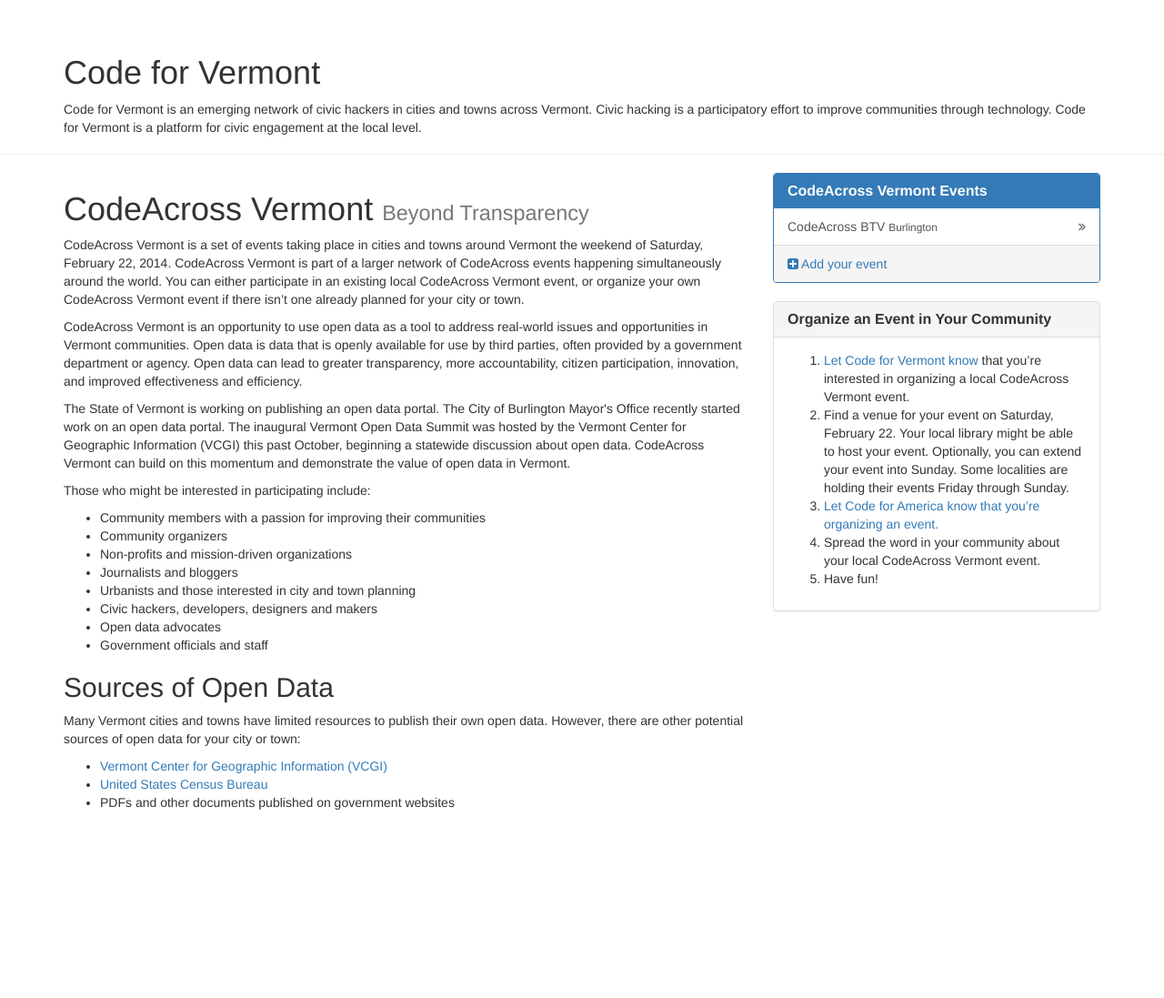
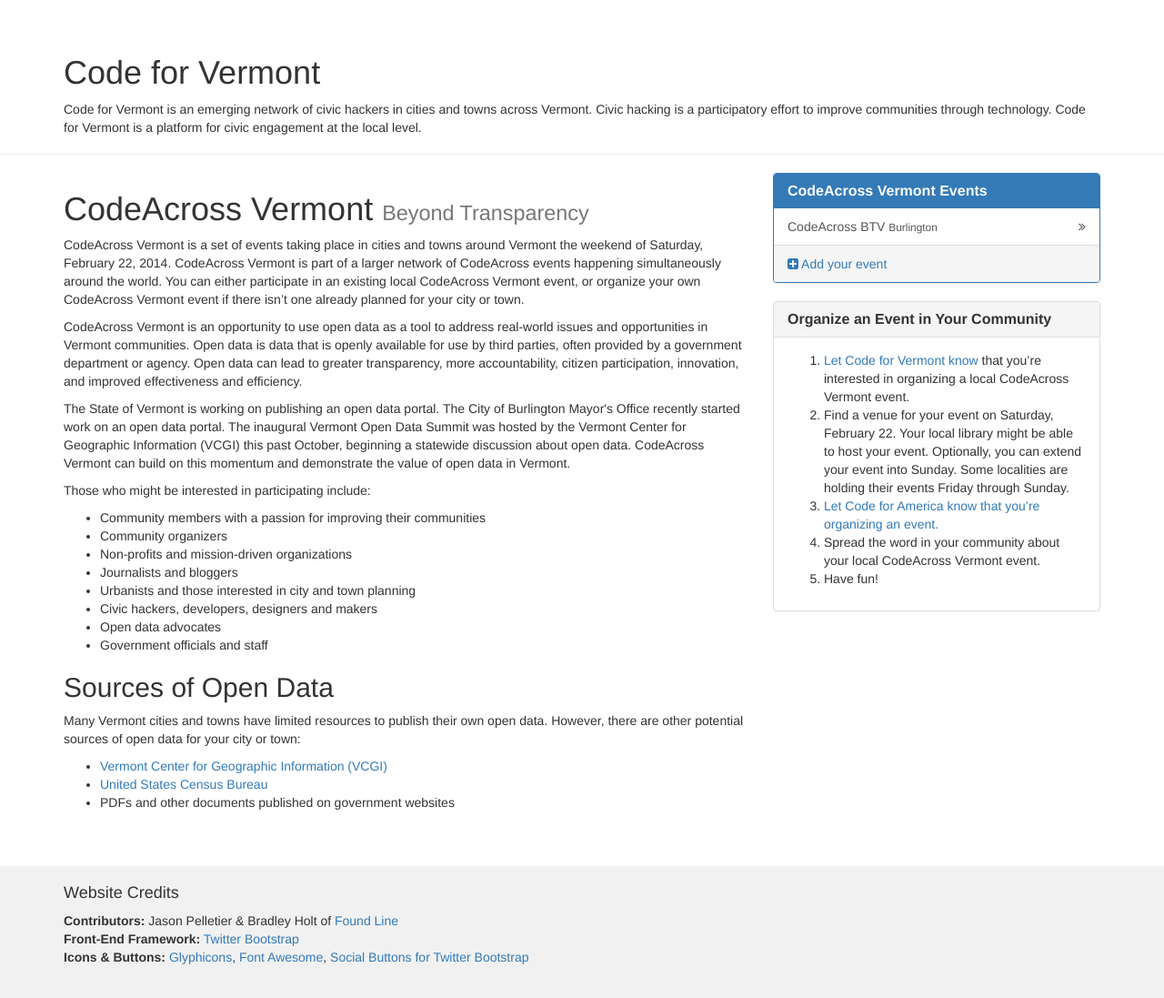
Before and after one commit to codeforvermont/codeforvermont.github.com, a Jekyll site: the page built from index.html, in a window 1280 px wide. Shown: the whole page at 91% size. Built offline with Jekyll 4.4.1, drawn with Linux system fonts in a browser that asks for light colours; nearby versions of some CDN libraries; before the commit the page ends 902 px from its top, so only the background shows below that.

Commit message:
Add page footer and website credits.

```diff
--- a/_layouts/default.html
+++ b/_layouts/default.html
@@ -25,6 +25,16 @@
         </div>
     </header>
 {{ content }}
+    <footer>
+        <div class="container">
+            <h1 class="h4">Website Credits</h1>
+            <ul class="list-unstyled">
+                <li><strong>Contributors:</strong> Jason Pelletier &amp; Bradley Holt of <a href="http://foundline.com/">Found Line</a></li>
+                <li><strong>Front-End Framework:</strong> <a href="http://getbootstrap.com/">Twitter Bootstrap</a></li>
+                <li><strong>Icons &amp; Buttons:</strong> <a href="http://glyphicons.com/">Glyphicons</a>, <a href="http://fontawesome.io/">Font Awesome</a>, <a href="http://noizwaves.github.io/bootstrap-social-buttons/">Social Buttons for Twitter Bootstrap</a></li>
+            </ul>
+        </div>
+    </footer>
     <script type="text/javascript" src="//code.jquery.com/jquery-1.10.2.min.js"></script>
     <script type="text/javascript" src="//netdna.bootstrapcdn.com/bootstrap/3.0.3/js/bootstrap.min.js"></script>
 </body>
--- a/css/custom.css
+++ b/css/custom.css
@@ -0,0 +1,6 @@
+body > footer {
+    margin-top: 50px;
+    padding-top: 10px;
+    padding-bottom: 25px;
+    background-color: #F1F1F1;
+}
```
